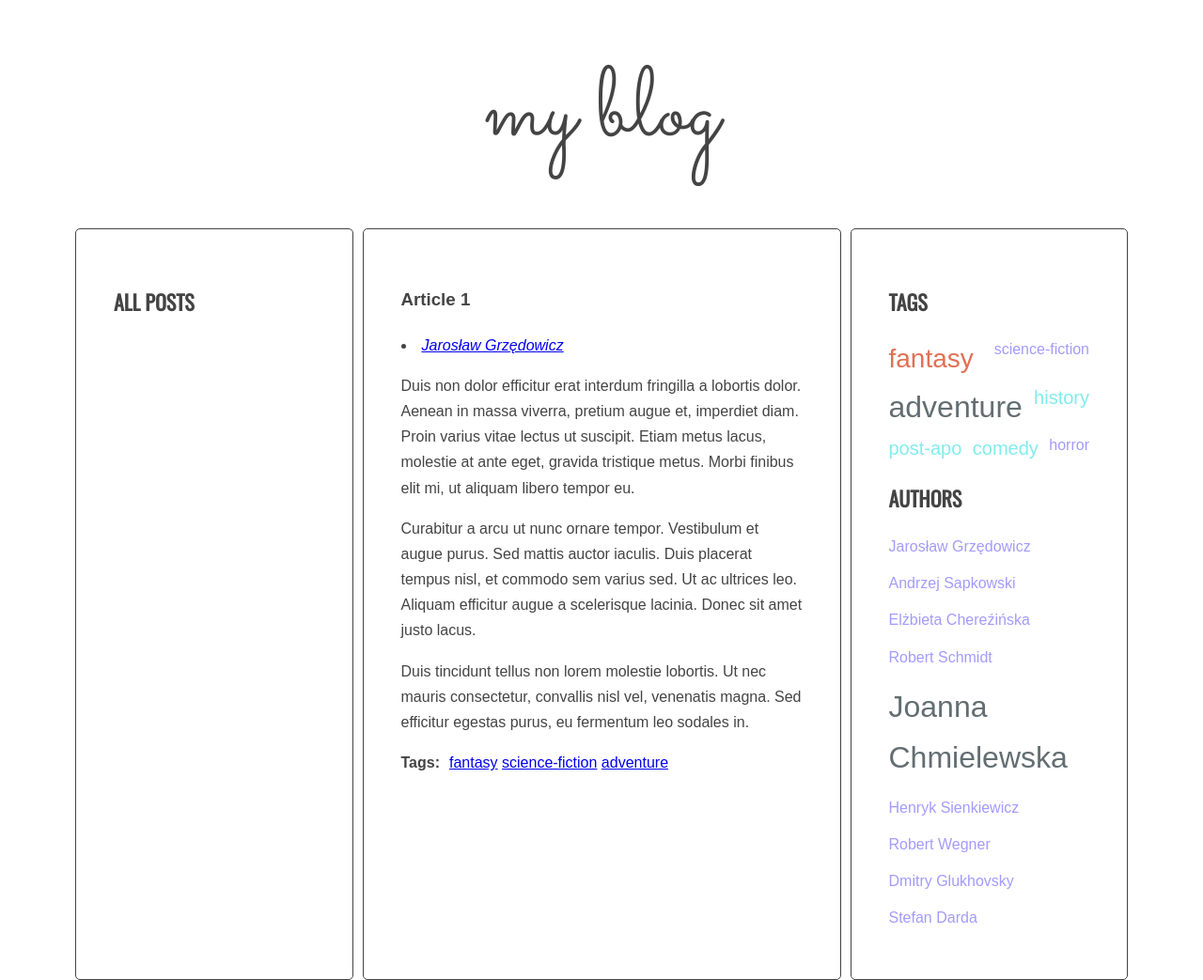
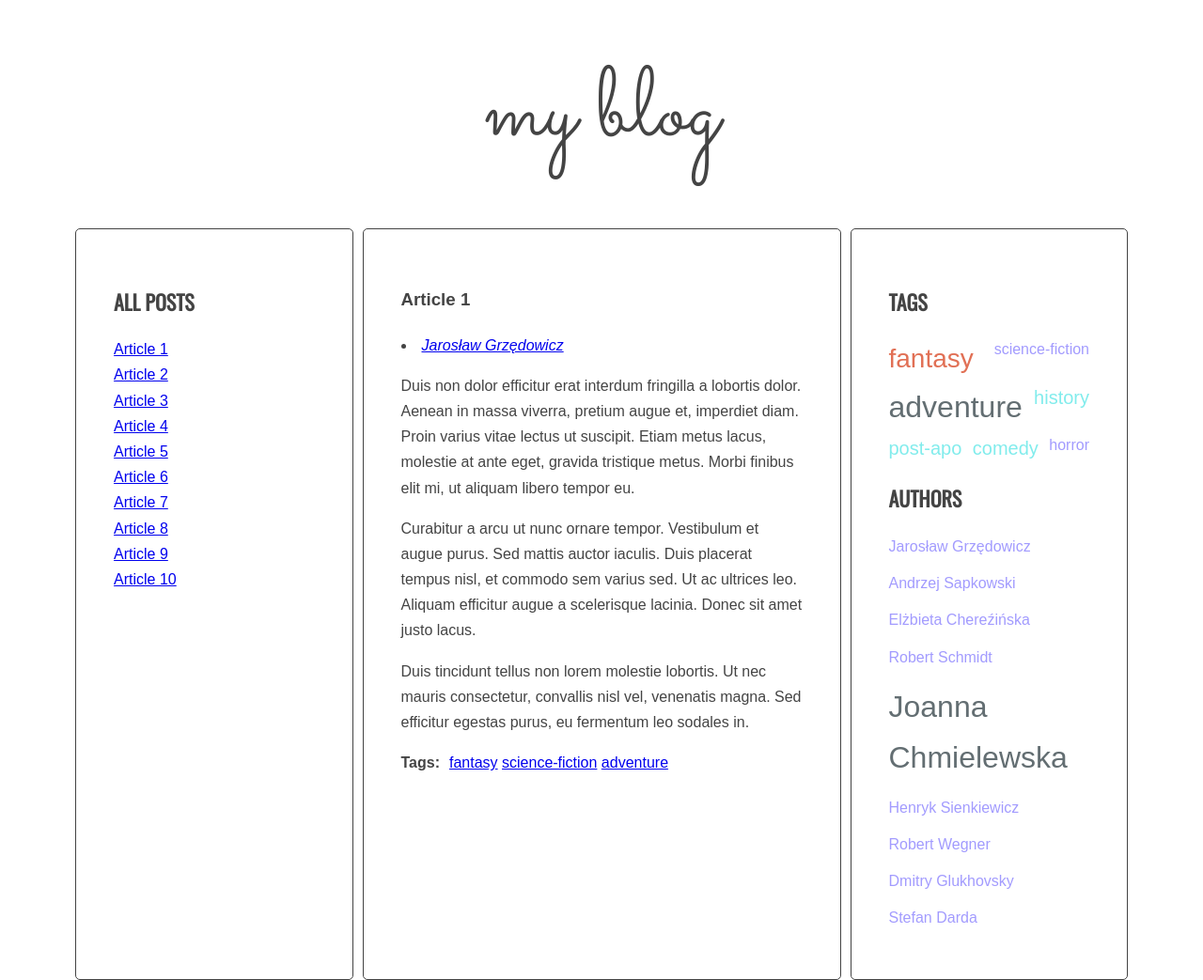
Before and after one commit to Dareczka-alt/javascript-blog, a website: page index.html in a window 1280 px wide. Shown: the whole page at 94% size. Drawn offline with nearby package versions, Linux system fonts and the light colour scheme.

Commit message:
Add execution of generateTiltleLinks function

```diff
--- a/index.html
+++ b/index.html
@@ -21,7 +21,7 @@
       <main class="wrapper">
         <aside class="sidebar">
           <h2 class="section-title">All posts</h2>
-          <ul class="list titles">
+          <ul class="list titles active">
           </ul>
         </aside>
         <section class="posts">
@@ -124,7 +124,7 @@
               </ul>
             </div>
           </article>
-          <article class="post" id="article-6" data-tags="history adventure" data-author="Henryk Sienkiewicz">
+          <article class="post " id="article-6" data-tags="history adventure" data-author="Henryk Sienkiewicz">
             <h3 class="post-title">Article 6</h3>
             <p class="post-author"></p>
             <div class="post-content">
@@ -145,7 +145,7 @@
               </ul>
             </div>
           </article>
-          <article class="post" id="article-7" data-tags="fantasy adventure" data-author="Robert Wegner">
+          <article class="post" id="article-7 " data-tags="fantasy adventure" data-author="Robert Wegner">
             <h3 class="post-title">Article 7</h3>
             <p class="post-author"></p>
             <div class="post-content">
@@ -165,7 +165,7 @@
               </ul>
             </div>
           </article>
-          <article class="post" id="article-8" data-tags="post-apo adventure" data-author="Dmitry Glukhovsky">
+          <article class="post" id="article-8 " data-tags="post-apo adventure" data-author="Dmitry Glukhovsky">
             <h3 class="post-title">Article 8</h3>
             <p class="post-author"></p>
             <div class="post-content">
--- a/js/script.js
+++ b/js/script.js
@@ -107,6 +107,7 @@ function generateTitleLinks(customSelector = '') {
     link.addEventListener('click', titleClickHandler);
   }
 }
+generateTitleLinks();
 
 function calculateTagsParams(tags) {
   const params = { max: '0', min: '999999' };
```
